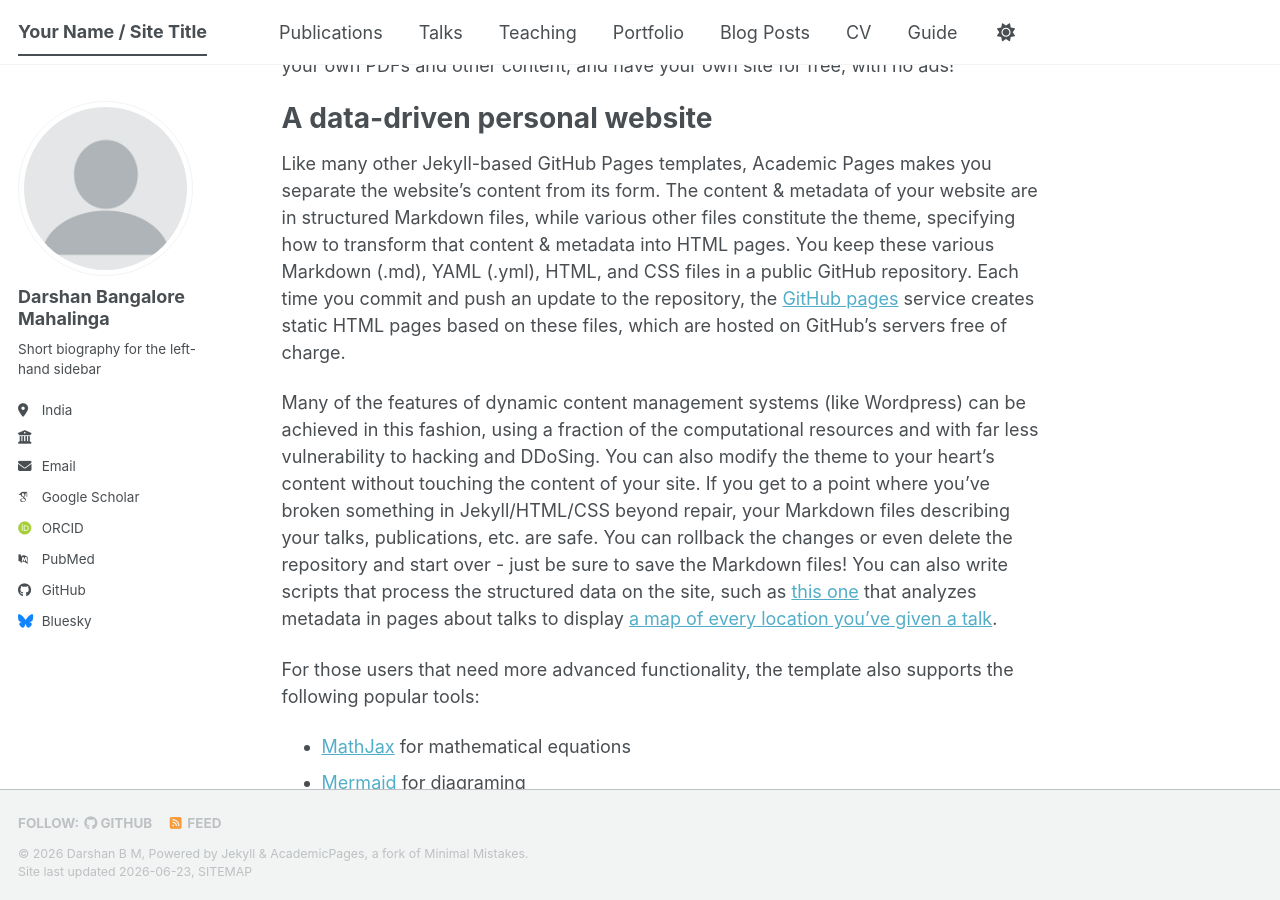
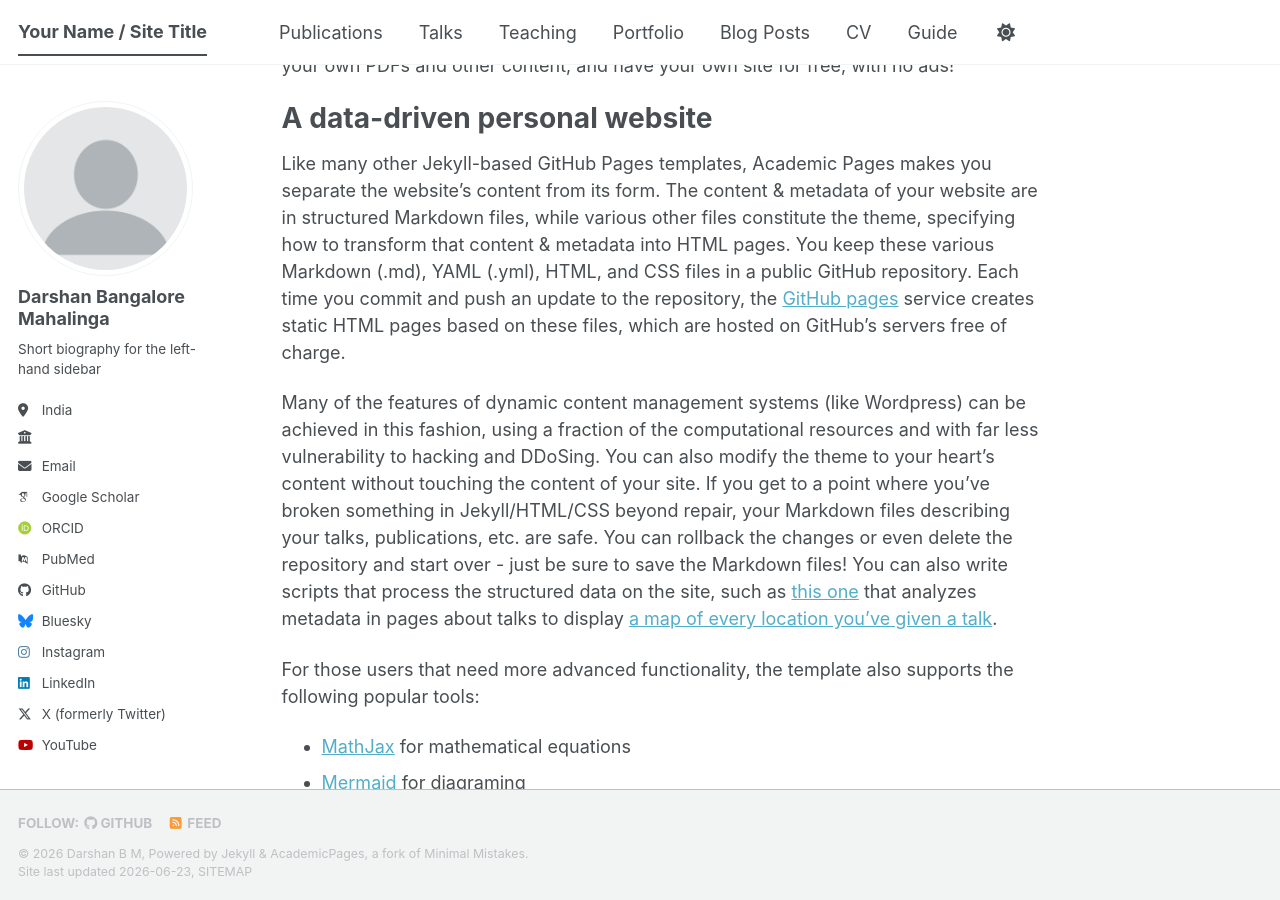
Before and after one commit to drdarshanbm/darshanbm.github.io, a Jekyll site: the page built from _pages/about.md, in a window 1280 px wide and 900 px high, scrolled down 386 px. Built offline with Jekyll 4.4.1, drawn with Linux system fonts in a browser that asks for light colours; some web fonts are replaced; a script that is not in the unit is left out; part of the change alters nothing that is shown.

Commit message:
Update _config.yml

```diff
--- a/_config.yml
+++ b/_config.yml
@@ -64,9 +64,9 @@ author:
   goodreads        : # Username
   google_plus      : # Username
   keybase          : # Username
-  instagram        : # Username
+  instagram        : "@drdarshanbm" # Username
   lastfm           : # Username
-  linkedin         : # Username
+  linkedin         : "@drdarshanbm" # Username
   mastodon         : # URL
   medium           : # URL
   pinterest        : # Username
@@ -74,12 +74,12 @@ author:
   steam            : # Username
   telegram         : # URL
   tumblr           : # Username
-  twitter          : # Username for X / Twitter
+  twitter          : "@drdarshanbm" # Username for X / Twitter
   vine             : # Username
   weibo            : # Username
   wikipedia        : # Username
   xing             : # Username
-  youtube          : # Username
+  youtube          : "@drdarshanbm" # Username
   zhihu            : # Username
 
 # Publication Category - The following the list of publication categories and their headings
```
